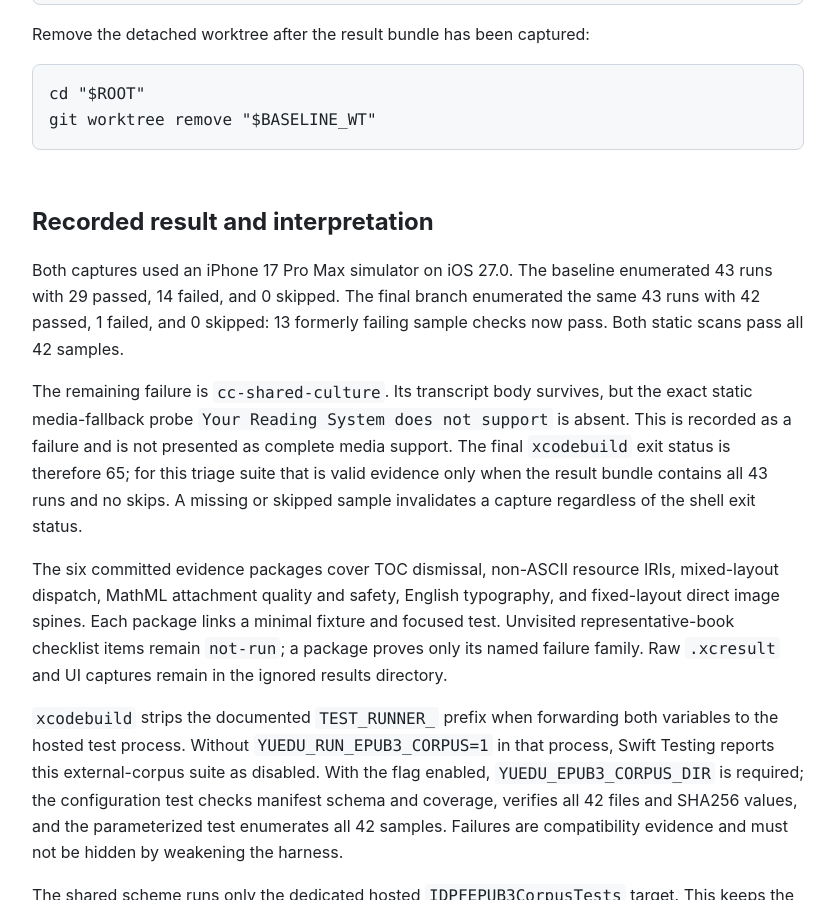
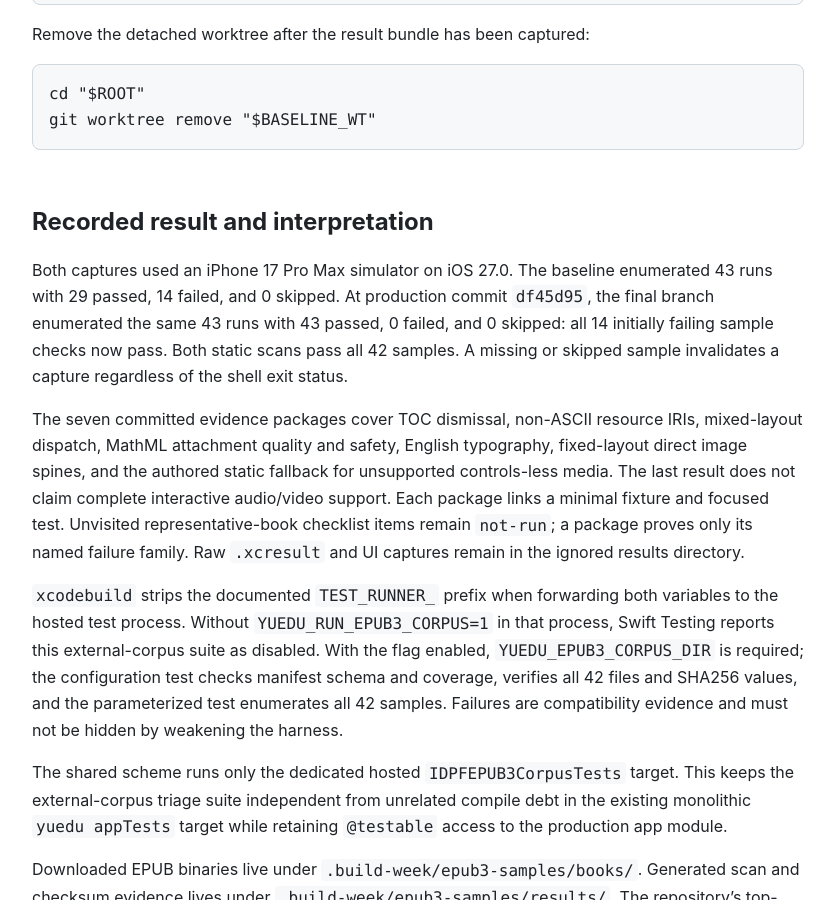
Before and after one commit to zhong228/MoYue, a Jekyll site: the page built from docs/build-week/epub3/README.md, in a window 1280 px wide and 900 px high, scrolled down 2881 px. Shown: the whole window, without its empty margins (222-1057 px from the left). Built offline with Jekyll 4.4.1, drawn with Linux system fonts in a browser that asks for light colours; our own code applies the rules of GitHub Pages for plain Markdown files.

Commit message:
docs: record EPUB media fallback evidence

```diff
--- a/docs/build-week/epub3/README.md
+++ b/docs/build-week/epub3/README.md
@@ -128,24 +128,20 @@ git worktree remove "$BASELINE_WT"
 ## Recorded result and interpretation
 
 Both captures used an iPhone 17 Pro Max simulator on iOS 27.0. The baseline
-enumerated 43 runs with 29 passed, 14 failed, and 0 skipped. The final branch
-enumerated the same 43 runs with 42 passed, 1 failed, and 0 skipped: 13 formerly
-failing sample checks now pass. Both static scans pass all 42 samples.
+enumerated 43 runs with 29 passed, 14 failed, and 0 skipped. At production
+commit `df45d95`, the final branch enumerated the same 43 runs with 43 passed,
+0 failed, and 0 skipped: all 14 initially failing sample checks now pass. Both
+static scans pass all 42 samples. A missing or skipped sample invalidates a
+capture regardless of the shell exit status.
 
-The remaining failure is `cc-shared-culture`. Its transcript body survives,
-but the exact static media-fallback probe `Your Reading System does not support`
-is absent. This is recorded as a failure and is not presented as complete media
-support. The final `xcodebuild` exit status is therefore 65; for this triage
-suite that is valid evidence only when the result bundle contains all 43 runs
-and no skips. A missing or skipped sample invalidates a capture regardless of
-the shell exit status.
-
-The six committed evidence packages cover TOC dismissal, non-ASCII resource
+The seven committed evidence packages cover TOC dismissal, non-ASCII resource
 IRIs, mixed-layout dispatch, MathML attachment quality and safety, English
-typography, and fixed-layout direct image spines. Each package links a minimal
-fixture and focused test. Unvisited representative-book checklist items remain
-`not-run`; a package proves only its named failure family. Raw `.xcresult` and
-UI captures remain in the ignored results directory.
+typography, fixed-layout direct image spines, and the authored static fallback
+for unsupported controls-less media. The last result does not claim complete
+interactive audio/video support. Each package links a minimal fixture and
+focused test. Unvisited representative-book checklist items remain `not-run`;
+a package proves only its named failure family. Raw `.xcresult` and UI captures
+remain in the ignored results directory.
 
 `xcodebuild` strips the documented `TEST_RUNNER_` prefix when forwarding both
 variables to the hosted test process. Without `YUEDU_RUN_EPUB3_CORPUS=1` in
```
Also changed, not shown: docs/build-week/epub3/compatibility-matrix.md (+5 -5 lines), docs/build-week/epub3/evidence/BW-EPUB3-007/README.md (added, +13 -0 lines), docs/build-week/epub3/gap-ranking.md (+9 -6 lines), docs/build-week/epub3/evidence/BW-EPUB3-007/after.png (added), docs/build-week/epub3/evidence/BW-EPUB3-007/before.png (added).
